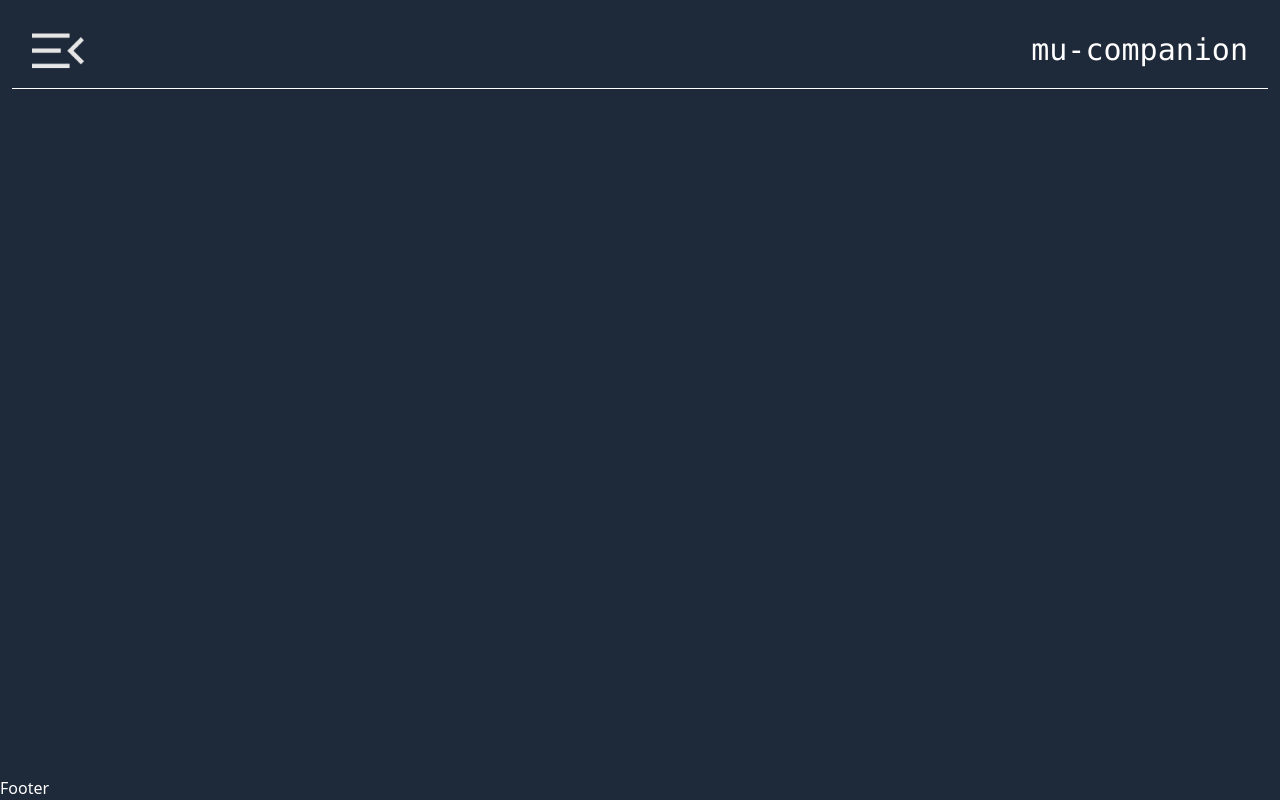
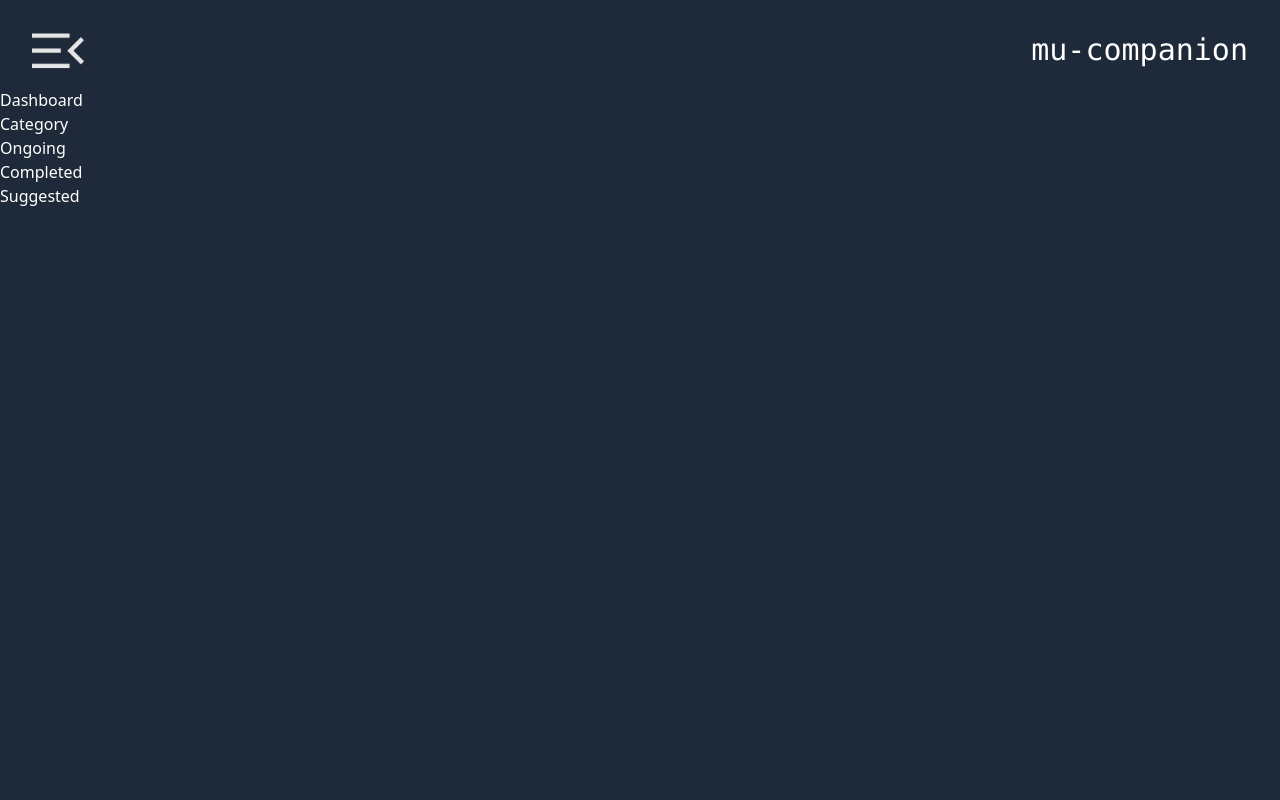
Before and after one commit to shiyyaas/mu-companion-app, a React (Vite) app: page / in a window 1280 px wide. Built offline with nearby package versions, Linux system fonts and the light colour scheme.

Commit message:
Not adding footer , Settuped components

```diff
--- a/src/App.jsx
+++ b/src/App.jsx
@@ -1,14 +1,22 @@
 import './App.css'
 import Navbar from './components/navbar'
-import Footer from './components/Footer'
+import Dashboard from './components/Dashboard'
+import Category from './components/Category'
+import Ongoing from './components/Ongoing'
+import Completed from './components/Completed'
+import Suggested from './components/Suggested'
 
 function App() {
 
   return (
     <>
     <div className='flex flex-col min-h-screen bg-gray-800 text-white '>
-      <Navbar  />
-      <Footer />
+      <Navbar />
+      <Dashboard />
+      <Category />
+      <Ongoing />
+      <Completed />
+      <Suggested />
     </div>
     </>
   )
--- /dev/null
+++ b/src/components/Category.jsx
@@ -0,0 +1,11 @@
+function Category() {
+    return (
+        <nav className="">
+            <div className="">
+                Category
+            </div>
+        </nav>
+    );
+};
+
+export default Category
--- /dev/null
+++ b/src/components/Completed.jsx
@@ -0,0 +1,11 @@
+function Completed() {
+    return (
+        <nav className="">
+            <div className="">
+                Completed
+            </div>
+        </nav>
+    );
+};
+
+export default Completed
--- /dev/null
+++ b/src/components/Dashboard.jsx
@@ -0,0 +1,11 @@
+function Dashboard() {
+    return (
+        <nav className="">
+            <div className="">
+                Dashboard
+            </div>
+        </nav>
+    );
+};
+
+export default Dashboard
--- a/src/components/Footer.jsx
+++ /dev/null
@@ -1,11 +0,0 @@
-function Footer() {
-    return (
-        <nav className="mt-auto">
-            <div className="">
-                Footer
-            </div>
-        </nav>
-    );
-};
-
-export default Footer
--- a/src/components/Navbar.jsx
+++ b/src/components/Navbar.jsx
@@ -1,7 +1,7 @@
 function Navbar() {
     return (
         <nav>
-            <div className="flex items-center py-3 px-5 border-b mt-3 mx-3">
+            <div className="flex items-center py-3 px-5 border-b-grey-500 mt-3 mx-3">
                 <a href=""><img className="h-13" src="/public/icon=menu.png" alt="" /></a>
                 <a className="ml-auto font-mono text-3xl " href="">mu-companion</a>
             </div>
--- /dev/null
+++ b/src/components/Ongoing.jsx
@@ -0,0 +1,11 @@
+function Ongoing() {
+    return (
+        <nav className="">
+            <div className="">
+                Ongoing
+            </div>
+        </nav>
+    );
+};
+
+export default Ongoing
--- /dev/null
+++ b/src/components/Suggested.jsx
@@ -0,0 +1,11 @@
+function Suggested() {
+    return (
+        <nav className="">
+            <div className="">
+                Suggested
+            </div>
+        </nav>
+    );
+};
+
+export default Suggested
```
